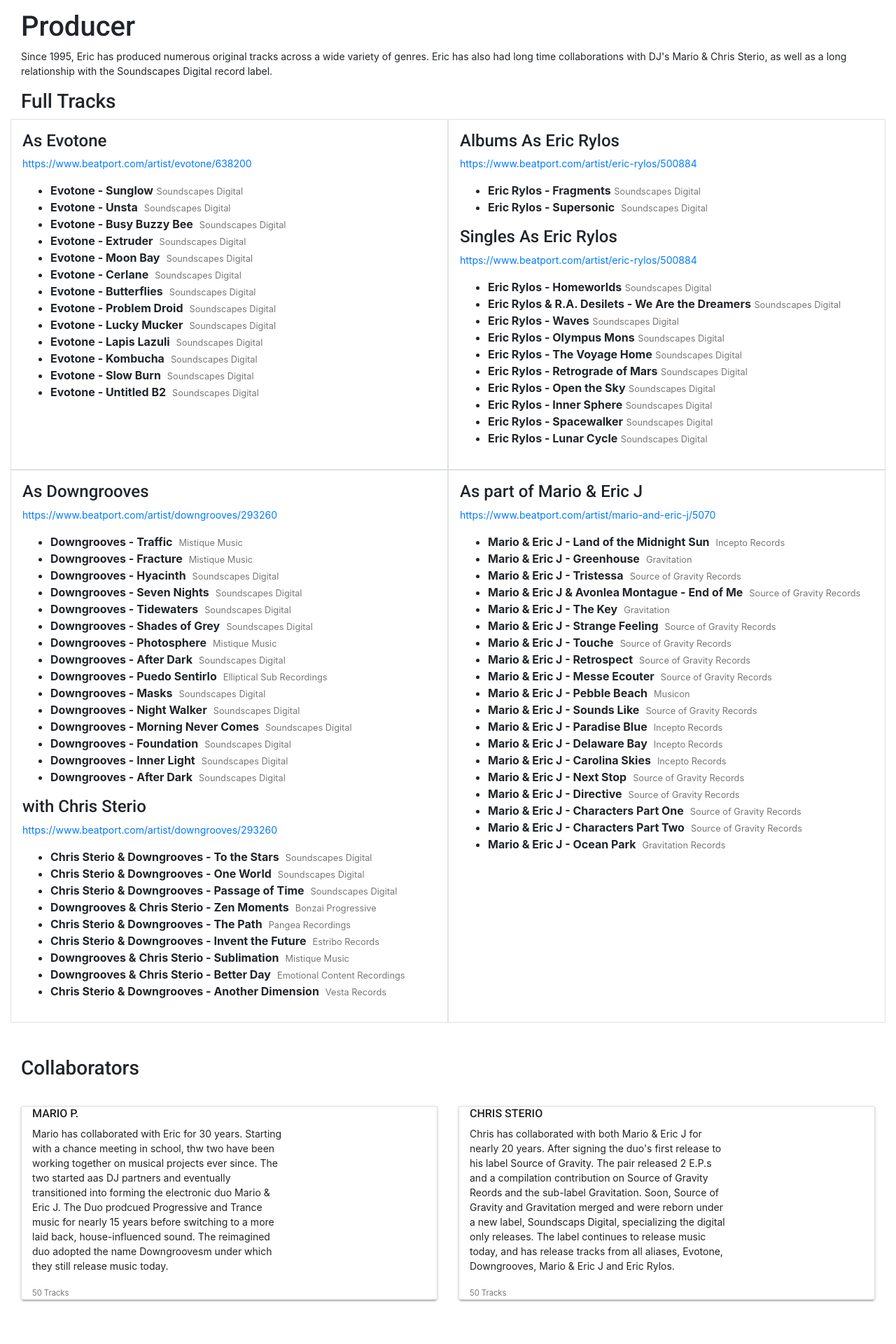
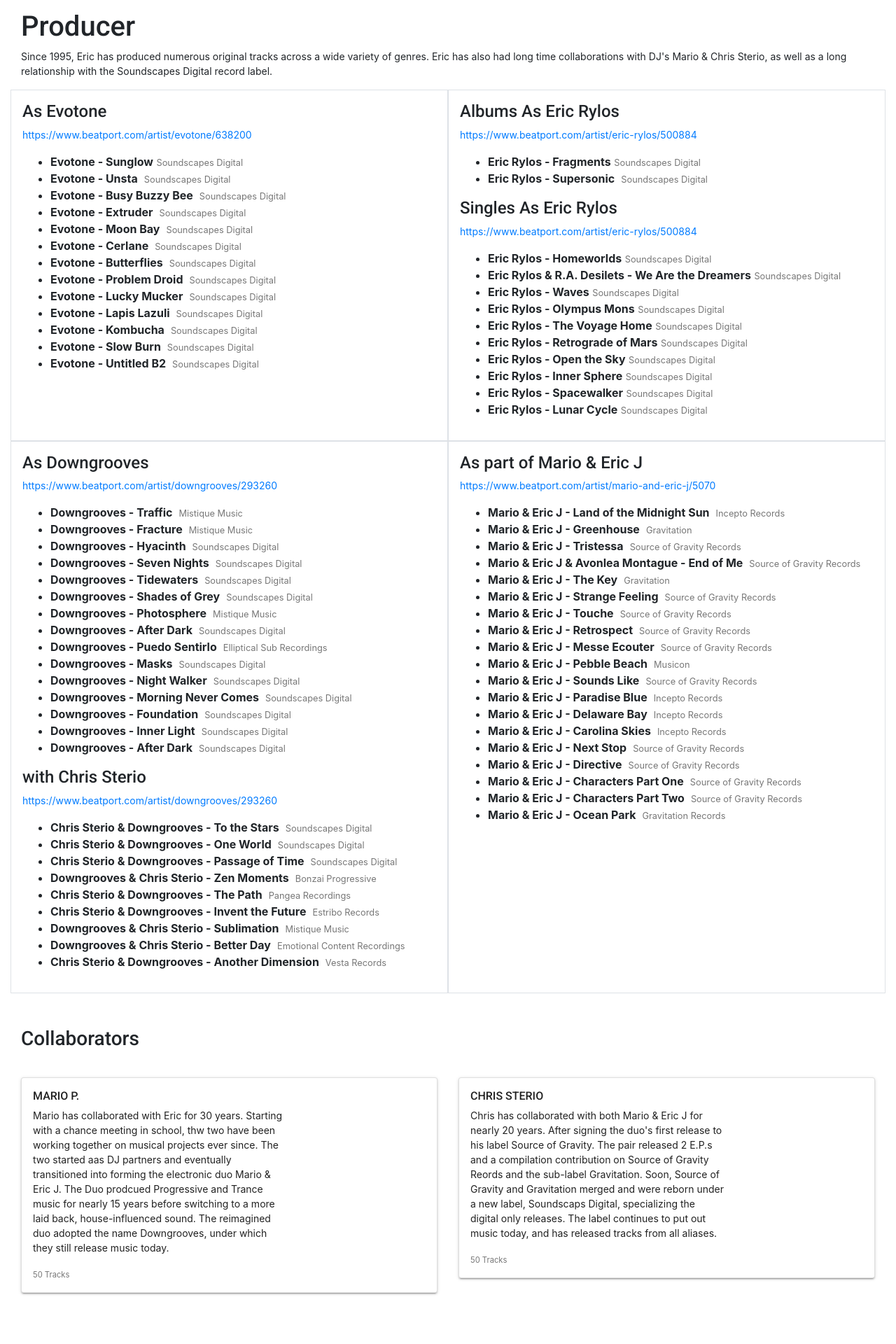
Before and after one commit to djericj/ericrylos.com, an Angular app: page / in a window 1280 px wide. Shown: the part 100-2020 px from the top of the page at 70% size. Built offline with nearby package versions, Linux system fonts and the light colour scheme; some icons are missing.

Commit message:
minor spelling corrections

```diff
--- a/src/app/components/producer/producer.component.html
+++ b/src/app/components/producer/producer.component.html
@@ -6,7 +6,6 @@
   label.
 </p>
 <section class="mb-5">
-  <h3>Full Tracks</h3>
   <div class="row">
     <div class="col-6 border p-3">
       <h4>As Evotone</h4>
@@ -370,7 +369,7 @@
     <div class="col-6">
       <div class="card">
         <div class="d-flex align-items-center justify-content-between">
-          <div class="col-8">
+          <div class="col-8 p-3">
             <div class="mr-4 float-left">
               <i class="icon-windows s-36"></i>
             </div>
@@ -384,7 +383,7 @@
               eventually transitioned into forming the electronic duo Mario &
               Eric J. The Duo prodcued Progressive and Trance music for nearly
               15 years before switching to a more laid back, house-influenced
-              sound. The reimagined duo adopted the name Downgroovesm under
+              sound. The reimagined duo adopted the name Downgrooves, under
               which they still release music today.
             </p>
             <a href="">
@@ -400,7 +399,7 @@
     <div class="col-6">
       <div class="card">
         <div class="d-flex align-items-center justify-content-between">
-          <div class="col-8">
+          <div class="col-8 p-3">
             <div class="mr-4 float-left">
               <i class="icon-windows s-36"></i>
             </div>
@@ -414,9 +413,8 @@
               contribution on Source of Gravity Reords and the sub-label
               Gravitation. Soon, Source of Gravity and Gravitation merged and
               were reborn under a new label, Soundscaps Digital, specializing
-              the digital only releases. The label continues to release music
-              today, and has release tracks from all aliases, Evotone,
-              Downgrooves, Mario & Eric J and Eric Rylos.
+              the digital only releases. The label continues to put out music
+              today, and has released tracks from all aliases.
             </p>
             <a href="">
               <small>50 Tracks</small>
```
